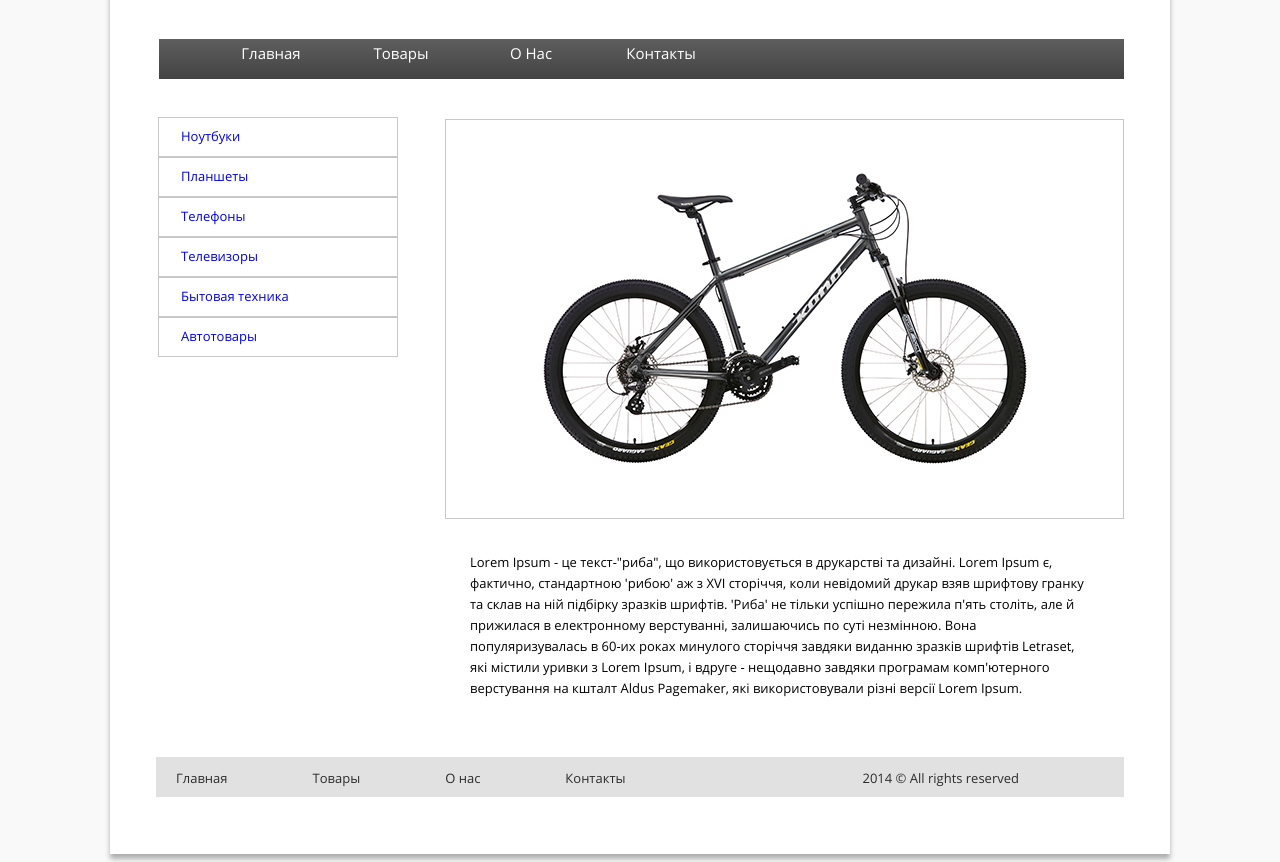
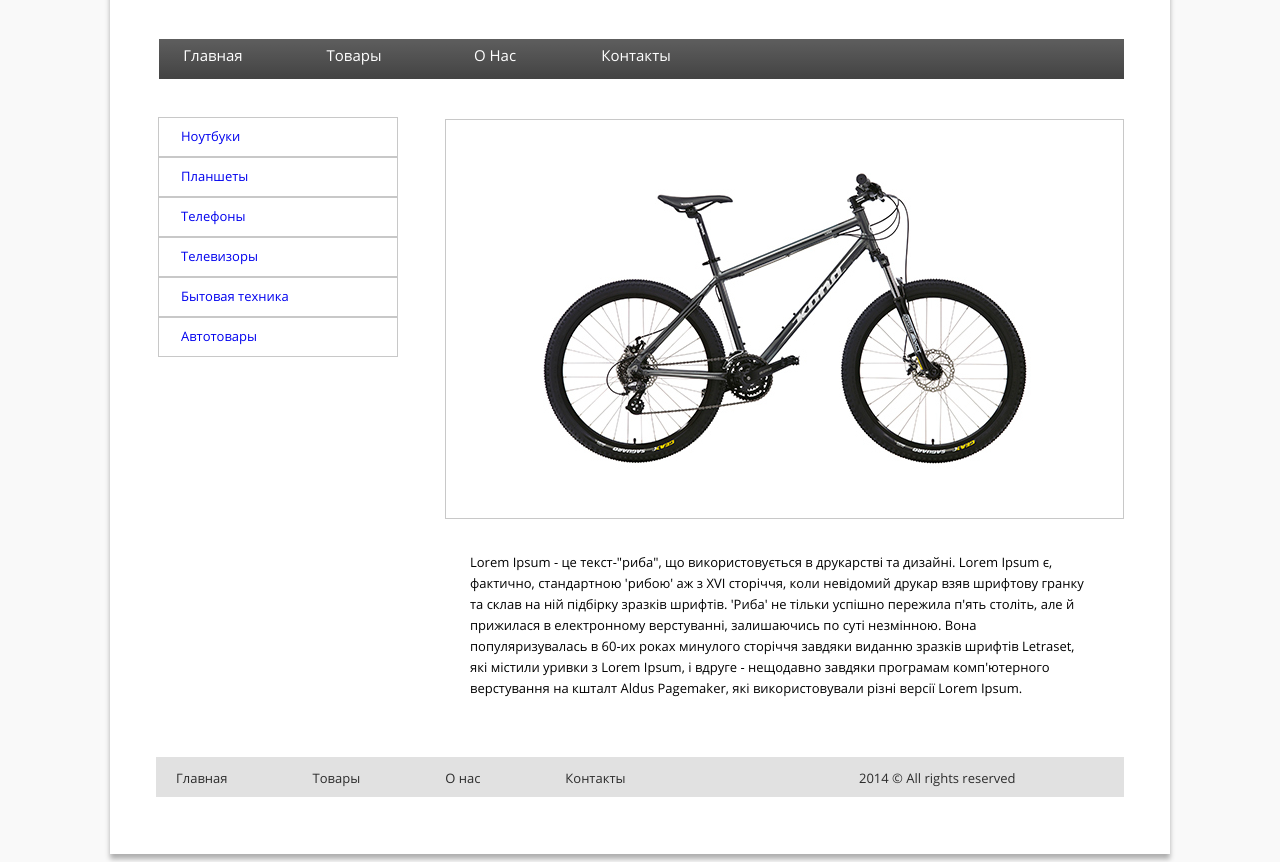
Before and after one commit to ForveX/GoIT-HW3, a plain HTML site: page index.html in a window 1280 px wide. Shown: the part 94-956 px from the top of the page. Drawn offline with Linux system fonts and the light colour scheme.

Commit message:
Update .css

```diff
--- a/css/style.css
+++ b/css/style.css
@@ -17,7 +17,6 @@ body{
 }
 
 .wrapper{
-	min-height: 850px;
 	height: 100%;
 	width: 968px;
 	margin: 0 auto;
@@ -48,21 +47,27 @@ body{
 }
 
 .btn ul{
-	font-size:0;
-	line-height:0;
-	letter-spacing:-1px;
+	position: relative;
+	overflow: hidden;
 }
+
 .btn li{
-	display: inline-block;
-	width: 100px;
-	margin-right: 8px;
-	margin-left: 22px;
-	padding-top: 4px;
+	list-style: none;
+	float: left;
+	width: 98px;
+	margin-right: 78px;
+	padding-top: 6px;
 	text-align: center;
 }
 
-.btn:hover {
+.btn li:first-child{
+	margin-left: -35px;
+}
+
+.btn li:hover {
 	background: url('../img/link.jpg');
+	border-right: 1px solid #ffffff;
+	border-left: 1px solid #ffffff;
 }
 
 .sidebar{
@@ -143,6 +148,8 @@ body{
 
 
 .footer ul{
+	position: relative;
+	overflow: hidden;
 	list-style: none;
 	padding-top: 7px;
 }
@@ -159,7 +166,8 @@ body{
 }
 
 .footer li:last-child{
-float: right;
+	float: right;
+	width: 160px;
 }
 
 .footer li a{
```
